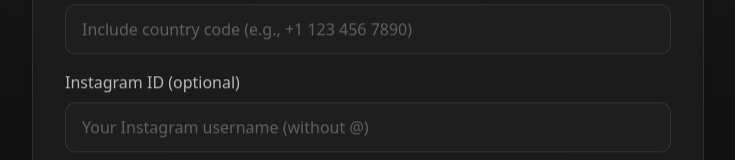
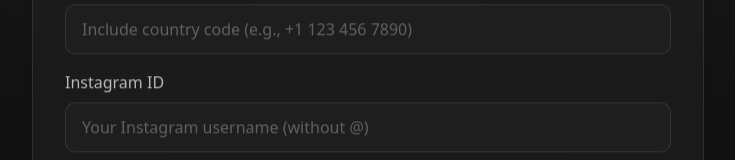
Before and after one commit to aaceneel/LM-form, a React (Vite) app: page / in a window 1280 px wide. Shown: the part 570-730 px from the top of the page, without its empty margins (272-1007 px from the left). Built offline with nearby package versions, Linux system fonts and the light colour scheme.

Commit message:
Make Instagram ID field required instead of optional

```diff
--- a/src/components/form/BasicInfoStep.tsx
+++ b/src/components/form/BasicInfoStep.tsx
@@ -67,12 +67,14 @@ const BasicInfoStep: React.FC<BasicInfoStepProps> = ({
       />
 
       <FormInput
-        label="Instagram ID (optional)"
+        label="Instagram ID"
         type="text"
         name="instagram"
         value={formData.instagram}
         onChange={handleChange}
         placeholder="Your Instagram username (without @)"
+        required
+        error={formErrors.instagram}
       />
     </>
   );
--- a/src/hooks/useFormValidation.tsx
+++ b/src/hooks/useFormValidation.tsx
@@ -27,7 +27,9 @@ export const useFormValidation = () => {
         errors.whatsapp = 'Please enter a valid WhatsApp number with country code (e.g., +1 123 456 7890)';
       }
 
-      // Instagram is optional, no validation needed
+      if (!formData.instagram) {
+        errors.instagram = 'Instagram ID is required';
+      }
     } else if (step === 2) {
       if (!formData.contentTopic) errors.contentTopic = 'Please describe what you create content about';
       if (!formData.proudLink) errors.proudLink = 'Please provide a link to your proudest content';
```
